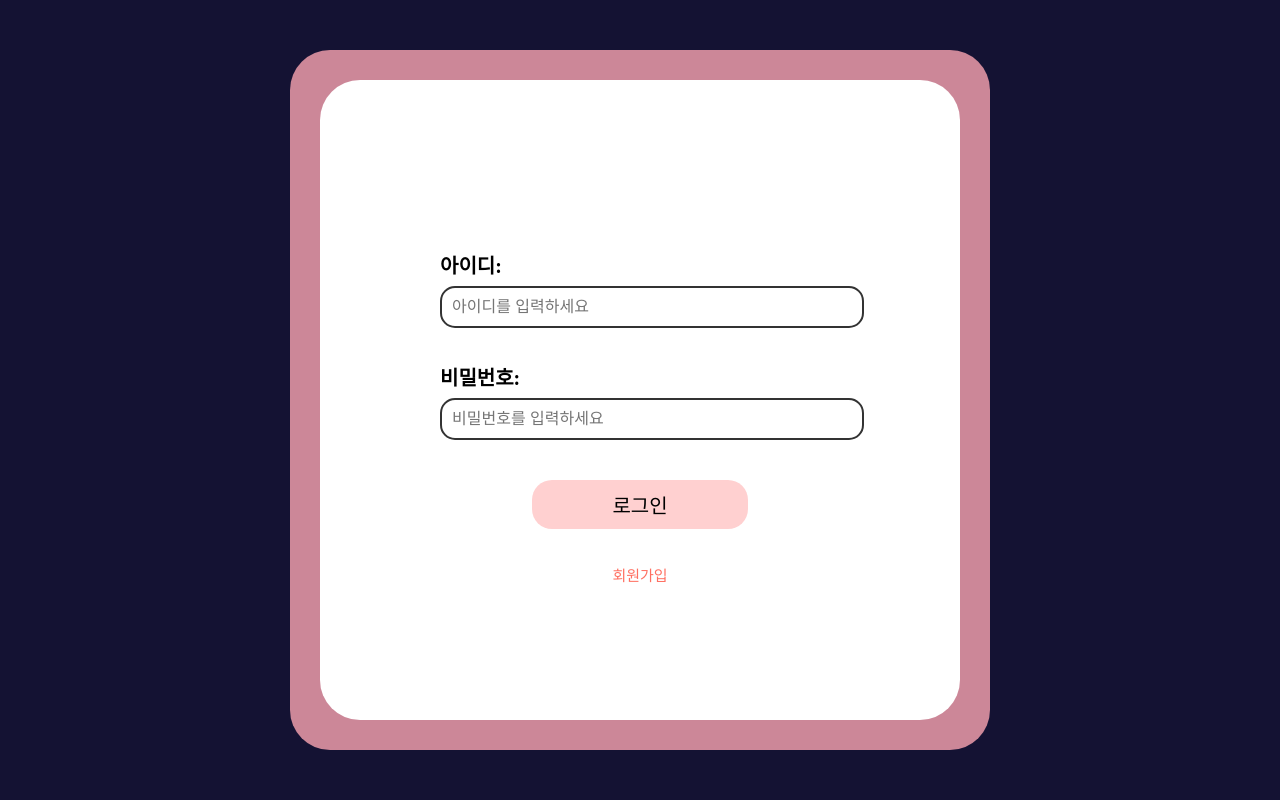
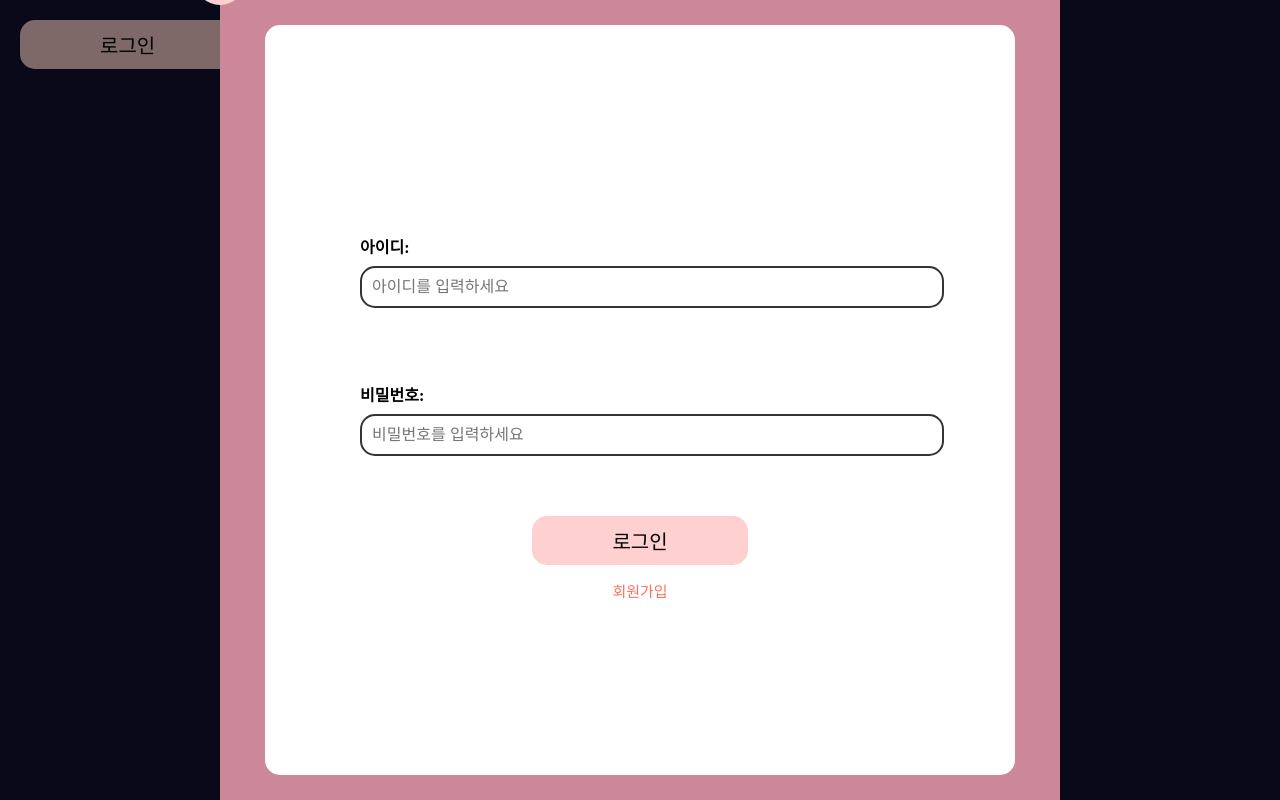
Before and after one commit to dongkyusq/carat-teamProject, a React (Vite) app: page /login in a window 1280 px wide. Both pictures are taken after a click on the button "로그인". Built offline with nearby package versions, Linux system fonts and the light colour scheme.

Commit message:
[style]: Login style 수정

```diff
--- a/src/pages/Login.jsx
+++ b/src/pages/Login.jsx
@@ -14,10 +14,11 @@ const Login = () => {
     };
 
     return (
-        <LoginWrapper>
+        <div>
             <Button onClick={openModal}>로그인</Button>
             <Modal isOpen={isModalOpen} onClose={closeModal}>
-                <FormWrapper>
+                <LoginWrapper>
+                    <Circle />
                     <Form>
                         <LoginInput>
                             <Label>아이디:</Label>
@@ -28,21 +29,15 @@ const Login = () => {
                             <Input type="password" placeholder="비밀번호를 입력하세요" required />
                         </LoginInput>
                         <Button type="submit">로그인</Button>
+                        <SignUp>회원가입</SignUp>
                     </Form>
-                    <LoginFooter>
-                        <SignUp>회원가입</SignUp>
-                    </LoginFooter>
-                </FormWrapper>
+                </LoginWrapper>
             </Modal>
-        </LoginWrapper>
+        </div>
     );
 };
 
 export default Login;
-
-const LoginWrapper = styled.div`
-  text-align: center;
-`;
 
 const Button = styled.button`
   background-color: #FFD0D0;
@@ -52,39 +47,55 @@ const Button = styled.button`
   margin: 20px;
   cursor: pointer;
   font-size: 20px;
-  border-radius: 20px;
+  border-radius: 15px;
 
   &:hover {
     background-color: #f8cacc;
   }
 `;
 
-const FormWrapper = styled.div`
+const LoginWrapper = styled.div`
   display: flex;
   flex-direction: column;
   align-items: center;
   justify-content: center;
-  height: 100%;
-  width: 100%;
-  font-size: 20px;
+  background-color: #CC8798;
+  padding: 20px;
+  border-radius: 15px;
+  width: 800px;
+  height: 800px;
+  margin: 0 auto;
+  position: relative;
+`;
+
+const Circle = styled.div`
+  width: 50px;
+  height: 50px;
+  background-color: #FFD0D0;
+  border-radius: 50%;
+  position: absolute;
+  top: -25px;
+  left: -25px;
+  z-index: 1;
 `;
 
 const Form = styled.form`
   display: flex;
   flex-direction: column;
   align-items: center;
-  padding: 20px;
+  padding: 25px;
   background-color: white;
   border-radius: 15px;
-  width: 80%;
-  max-width: 400px;
-  margin: 0 auto;
+  width: 700px;
+  height: 700px;
+  justify-content: center;
 `;
 
 const LoginInput = styled.div`
   margin: 20px 0;
-  width: 100%;
+  width: 80%;
   text-align: left;
+  padding: 20px;
 `;
 
 const Label = styled.label`
@@ -102,12 +113,6 @@ const Input = styled.input`
   margin-top: 5px;
 `;
 
-const LoginFooter = styled.div`
-  display: flex;
-  justify-content: center;
-  width: 100%;
-`;
-
 const SignUp = styled.div`
   color: #FF6F61;
   font-size: 15px;
--- a/src/pages/LoginModal.jsx
+++ b/src/pages/LoginModal.jsx
@@ -10,12 +10,9 @@ const Modal = ({ isOpen, onClose, children }) => {
 
   return (
     <Overlay onClick={onClose}>
-      <Content2>
-        <Content onClick={(e) => e.stopPropagation()}>
-          {children}
-          {/* <CloseButton onClick={onClose}>닫기</CloseButton> */}
-        </Content>
-      </Content2>
+      <div onClick={(e) => e.stopPropagation()}>
+        {children}
+      </div>
     </Overlay>
   );
 };
@@ -28,42 +25,8 @@ const Overlay = styled.div`
   left: 0;
   right: 0;
   bottom: 0;
-  /* background-color: rgba(0, 0, 0, 0.5); */
-  background-color: #141233;
+  background-color: rgba(0, 0, 0, 0.5);
   display: flex;
   justify-content: center;
   align-items: center;
 `;
-
-const Content2 = styled.div`
-  background-color: #CC8798;
-  width: 700px;
-  height: 700px;
-  border-radius: 40px;
-
-`;
-
-const Content = styled.div`
-  background-color: #fff;
-  padding: 20px;
-  /* box-shadow: 0 2px 10px rgba(0, 0, 0, 0.1); */
-  width: 600px;
-  height: 600px;
-  max-width: 100%;
-  margin: 30px;
-  border-radius: 40px;
-`;
-
-const CloseButton = styled.button`
-  background-color: #FFD0D0;
-  color: black;
-  border: none;
-  padding: 10px 20px;
-  margin-top: 20px;
-  cursor: pointer;
-  font-size: 16px;
-
-  &:hover {
-    background-color: #F8CACC;
-  }
-`;
```
